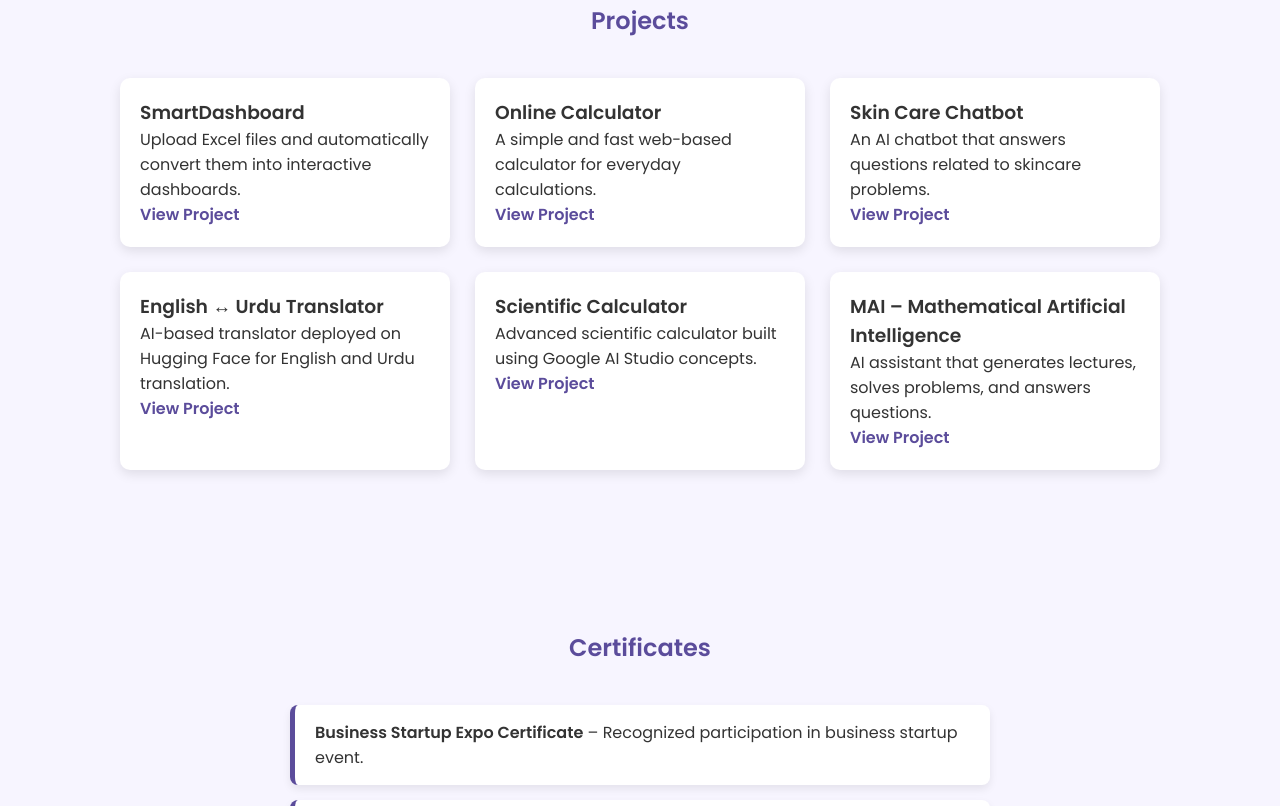
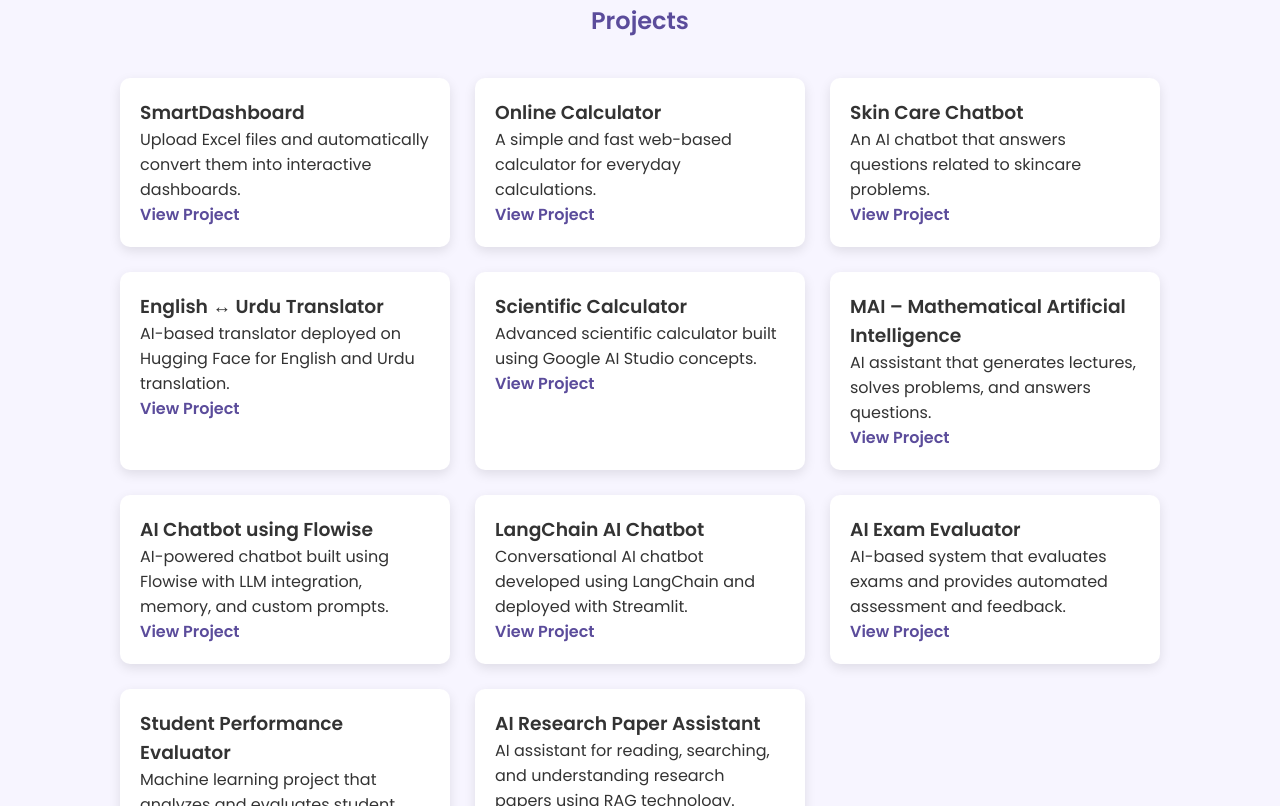
Before and after one commit to muznaaziz839-star/Muzna_Aziz_Portfolio, a plain HTML site: page index.html in a window 1280 px wide. Shown: the part 1994-2800 px from the top of the page. Drawn offline with Linux system fonts and the light colour scheme.

Commit message:
Add files via upload

```diff
--- a/index.html
+++ b/index.html
@@ -43,7 +43,7 @@
 <h1>Hello, I'm <span>Muzna Aziz</span></h1>
 
 <p class="subtitle">
-BS Mathematics Student | AI Developer | Machine Learning Enthusiast
+BS Mathematics Student | AI Engineer | Generative AI & Machine Learning Enthusiast
 </p>
 
 <a href="#projects" class="btn">View My Work</a>
@@ -202,6 +202,79 @@ View Project
 </a>
 
 </div>
+<div class="card">
+
+<h3>AI Chatbot using Flowise</h3>
+
+<p>
+AI-powered chatbot built using Flowise with LLM integration, memory, and custom prompts.
+</p>
+
+<a href="https://cloud.flowiseai.com/chatbot/caa79f53-86a0-4063-b371-cf34e2a69619" target="_blank">
+View Project
+</a>
+
+</div>
+
+
+<div class="card">
+
+<h3>LangChain AI Chatbot</h3>
+
+<p>
+Conversational AI chatbot developed using LangChain and deployed with Streamlit.
+</p>
+
+<a href="https://chatfusion-ai.streamlit.app/" target="_blank">
+View Project
+</a>
+
+</div>
+
+
+<div class="card">
+
+<h3>AI Exam Evaluator</h3>
+
+<p>
+AI-based system that evaluates exams and provides automated assessment and feedback.
+</p>
+
+<a href="https://ai-exam-evaluator.streamlit.app/" target="_blank">
+View Project
+</a>
+
+</div>
+
+
+<div class="card">
+
+<h3>Student Performance Evaluator</h3>
+
+<p>
+Machine learning project that analyzes and evaluates student academic performance.
+</p>
+
+<a href="https://huggingface.co/spaces/Muzna0987/Student_Performance_Evaluator" target="_blank">
+View Project
+</a>
+
+</div>
+
+
+<div class="card">
+
+<h3>AI Research Paper Assistant</h3>
+
+<p>
+AI assistant for reading, searching, and understanding research papers using RAG technology.
+</p>
+
+<a href="https://huggingface.co/spaces/Muzna0987/arxiv-rag-app" target="_blank">
+View Project
+</a>
+
+</div>
 
 </div>
 
--- a/style.css
+++ b/style.css
@@ -25,6 +25,15 @@ nav{
 display:flex;
 justify-content:space-between;
 padding:20px 80px;
+
+position:sticky;
+top:0;
+
+background:#C6BADE;
+
+z-index:1000;
+
+align-items:center;
 
 }
 
@@ -199,7 +208,11 @@ text-decoration:none;
 font-weight:bold;
 
 }
+.card a:hover{
 
+color:#3d2f78;
+
+}
 .gallery{
 
 display:grid;
```
